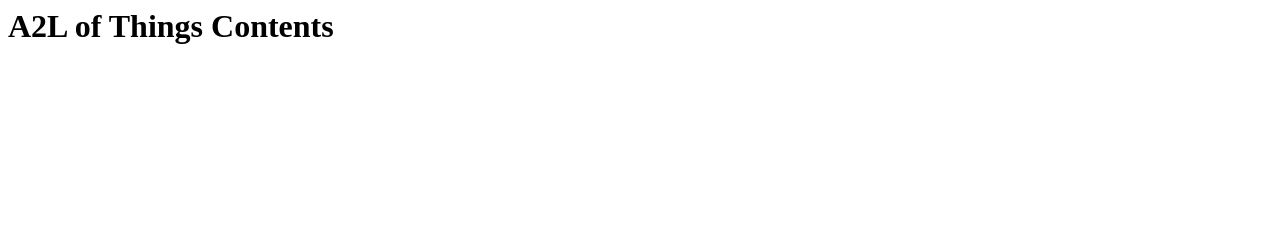
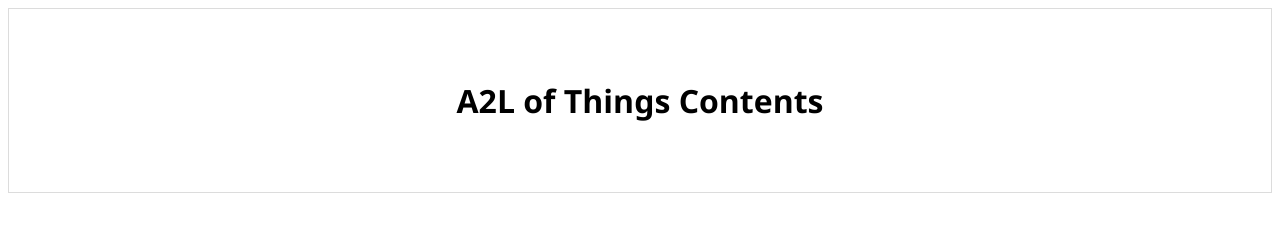
Before and after one commit to adebisi-fa/a2loft-content, a plain HTML site: page site/index.html in a window 1280 px wide. Drawn offline with Linux system fonts and the light colour scheme.

Commit message:
Home page touch!

```diff
--- a/site/index.html
+++ b/site/index.html
@@ -1,3 +1,9 @@
+<html>
+  <head>
+    <title>A2L of Things Contents</title>
+  </head>
+  <body>
+    <h1 style="text-align: center; font-family: 'Segoe UI'; padding: 70px; border: 1px solid gainsboro;">A2L of Things Contents</h1>
     <script>
         if (window.netlifyIdentity) {
           window.netlifyIdentity.on("init", user => {
@@ -9,4 +15,5 @@
           });
         }
       </script>
-<h1>A2L of Things Contents</h1>
+  </body>
+</html>
```
Lines whose indentation alone changed are shown as unchanged.
